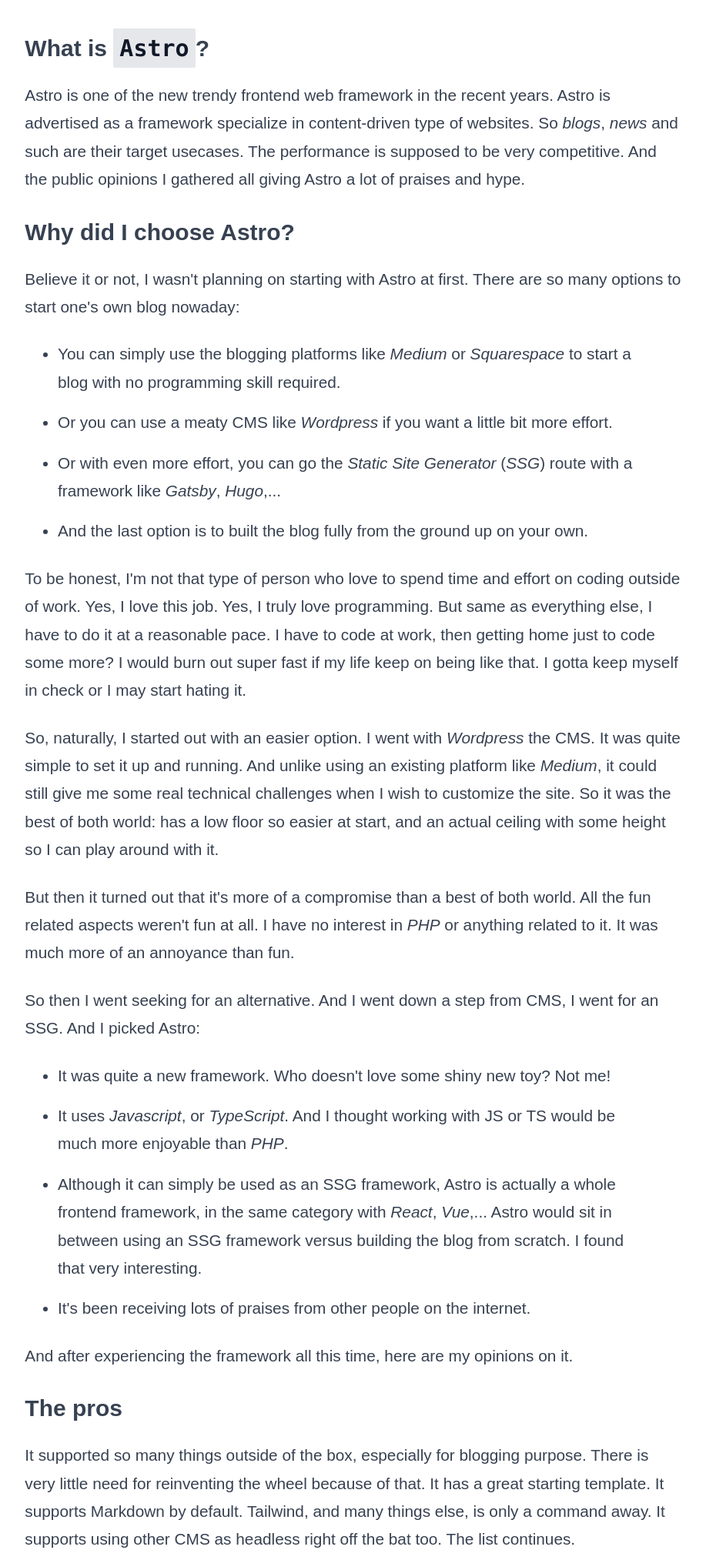
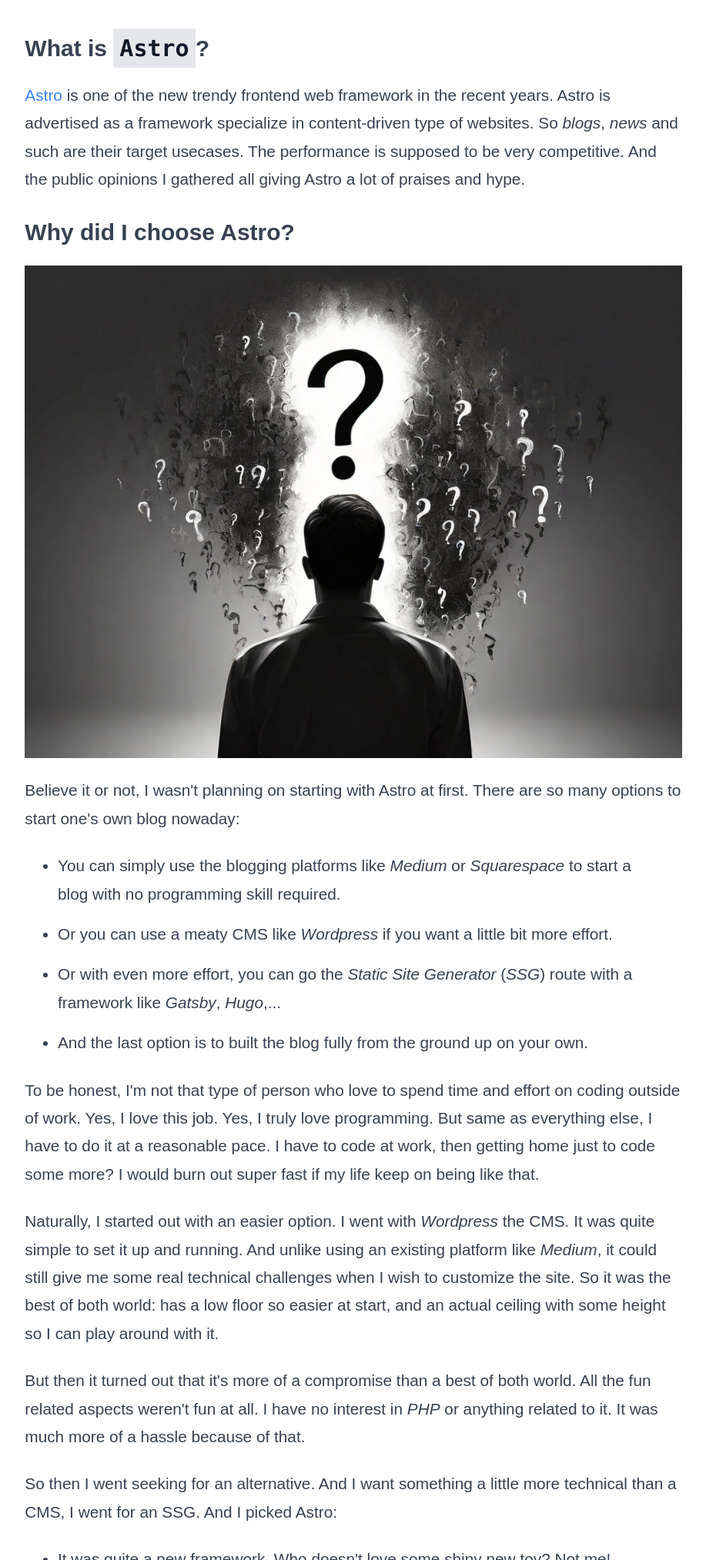
Before and after one commit to kandoan/kandoan-blog, an Astro site: page /post/astro-is-kinda-nice in a window 1280 px wide. Shown: the part 773-2800 px from the top of the page at 77% size, without its empty margins (181-1098 px from the left). Built offline with nearby package versions, Linux system fonts and the light colour scheme; Astro itself is replaced by a stand-in of ours.

Commit message:
Adding imgs to astro post

```diff
--- a/src/content/post/astro-is-kinda-nice.mdx
+++ b/src/content/post/astro-is-kinda-nice.mdx
@@ -1,17 +1,20 @@
 ---
 title: 'Astro is kinda nice'
-description: 'Here are my opinion on Astro the frontend web framework after using it to make this blog.'
+description: 'Here are my opinions on Astro the frontend web framework after using it to make this blog.'
 pubDate: '2024-02-29'
 heroImage: '../../assets/image/astro-splash.webp'
 excerpt: "This blog started as a simple toy project to try out Astro - the frontend web framework. And after using it for a while, I think I like it. Here are all my opinions on the framework."
 ---
 
 ## What is `Astro`?
-Astro is one of the new trendy frontend web framework in the recent years.
+[Astro](https://astro.build) is one of the new trendy frontend web framework in the recent years.
 Astro is advertised as a framework specialize in content-driven type of websites. So *blogs*, *news* and such are their target usecases.
 The performance is supposed to be very competitive. And the public opinions I gathered all giving Astro a lot of praises and hype.
 
 ## Why did I choose Astro?
+
+![Why did I choose Astro](../../assets/image/thinking.webp)
+
 Believe it or not, I wasn't planning on starting with Astro at first. There are so many options to start one's own blog nowaday:
 - You can simply use the blogging platforms like *Medium* or *Squarespace* to start a blog with no programming skill required.
 - Or you can use a meaty CMS like *Wordpress* if you want a little bit more effort.
@@ -20,16 +23,16 @@
 
 To be honest, I'm not that type of person who love to spend time and effort on coding outside of work. Yes, I love this job. Yes, I truly love programming.
 But same as everything else, I have to do it at a reasonable pace. I have to code at work, then getting home just to code some more?
-I would burn out super fast if my life keep on being like that. I gotta keep myself in check or I may start hating it.
+I would burn out super fast if my life keep on being like that.
 
-So, naturally, I started out with an easier option. I went with *Wordpress* the CMS. It was quite simple to set it up and running.
+Naturally, I started out with an easier option. I went with *Wordpress* the CMS. It was quite simple to set it up and running.
 And unlike using an existing platform like *Medium*, it could still give me some real technical challenges when I wish to customize the site.
 So it was the best of both world: has a low floor so easier at start, and an actual ceiling with some height so I can play around with it.
 
 But then it turned out that it's more of a compromise than a best of both world. All the fun related aspects weren't fun at all.
-I have no interest in *PHP* or anything related to it. It was much more of an annoyance than fun.
+I have no interest in *PHP* or anything related to it. It was much more of a hassle because of that.
 
-So then I went seeking for an alternative. And I went down a step from CMS, I went for an SSG. And I picked Astro:
+So then I went seeking for an alternative. And I want something a little more technical than a CMS, I went for an SSG. And I picked Astro:
 - It was quite a new framework. Who doesn't love some shiny new toy? Not me!
 - It uses *Javascript*, or *TypeScript*. And I thought working with JS or TS would be much more enjoyable than *PHP*.
 - Although it can simply be used as an SSG framework, Astro is actually a whole frontend framework, in the same category with *React*, *Vue*,...
@@ -40,7 +43,9 @@
 
 ## The pros
 
-It supported so many things outside of the box, especially for blogging purpose. There is very little need for reinventing the wheel because of that.
+![Come with many things out of the box](../../assets/image/astro-box.webp)
+
+It supported so many things out of the box, especially for blogging purpose. There is very little need for reinventing the wheel because of that.
 It has a great starting template. It supports Markdown by default. Tailwind, and many things else, is only a command away. It supports using other CMS as headless right off the bat too.
 The list continues.
 
@@ -59,6 +64,8 @@
 
 ## The cons
 
+![Come with many things out of the box](../../assets/image/wall.webp)
+
 The biggest downside is that it doesn't seem to be quite extendable or customizable, especially comparing to something like React with Next.js.
 Although that's exactly what the Astro team said: Astro is intended for content-driven websites. And they fully commit to that purpose.
 So, if you're planning to make a super complex single-page app then you probably better look somewhere else.
```
Also changed, not shown: src/assets/image/astro-box.webp (added), src/assets/image/astro-splash.webp, src/assets/image/thinking.webp (added), src/assets/image/wall.webp (added).
